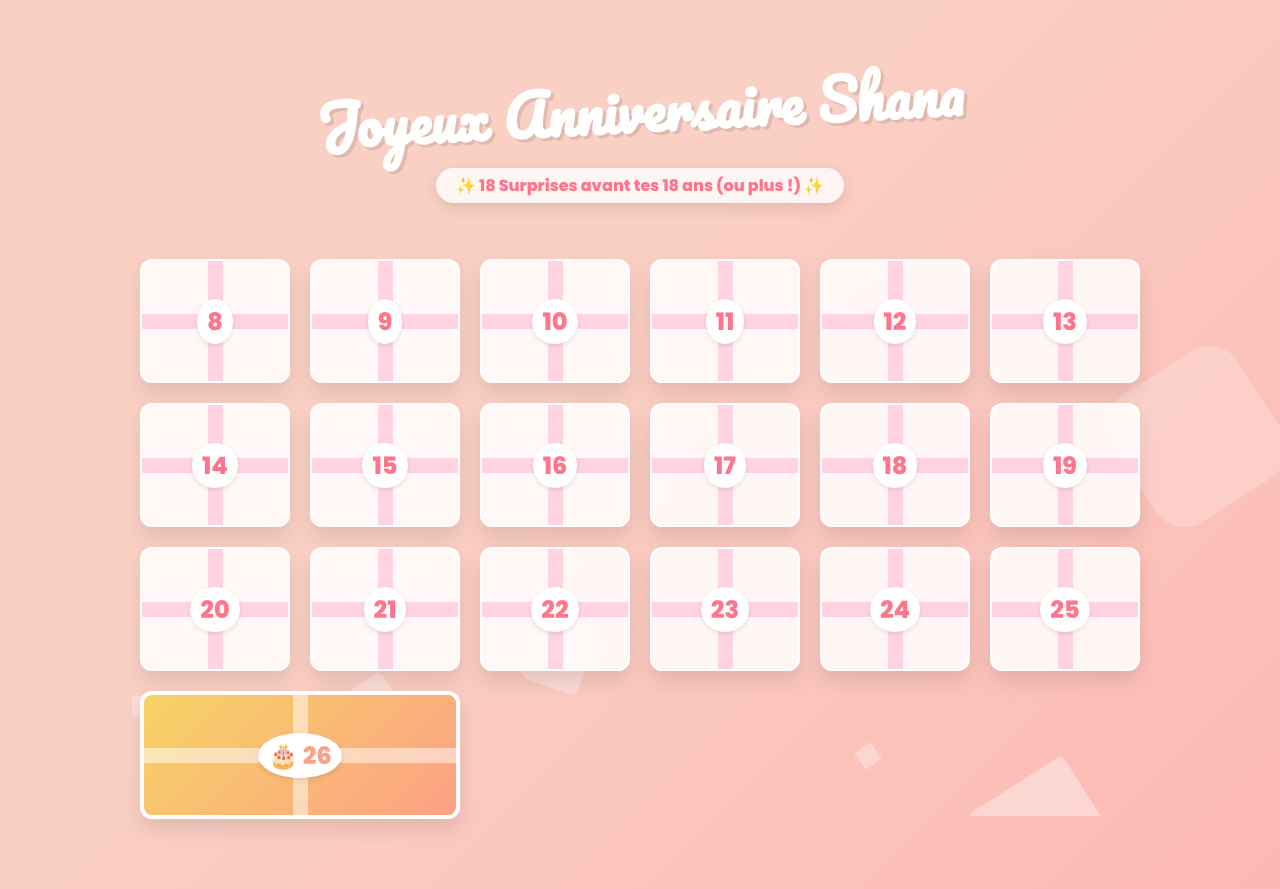
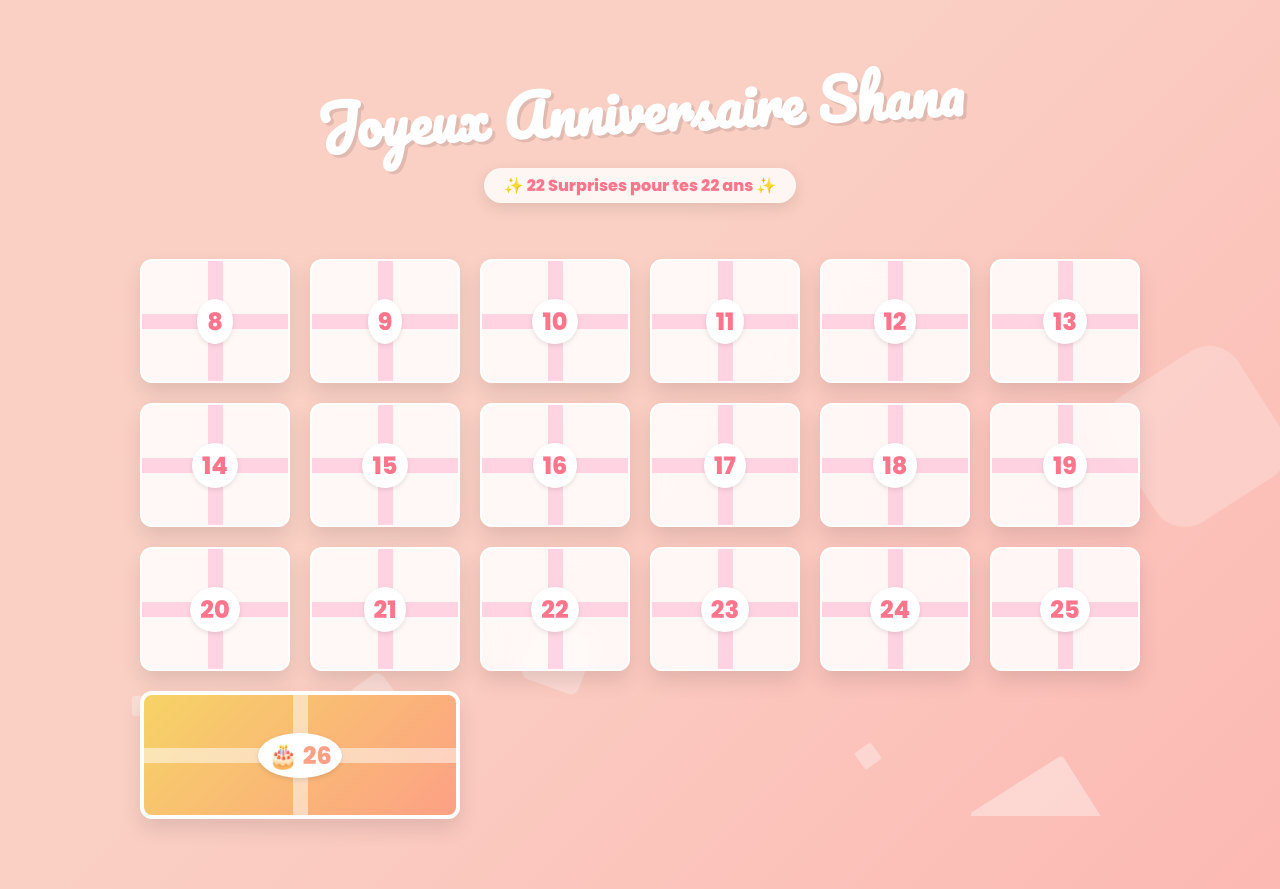
Before and after one commit to mohamedAhmedvall/annivShana, a plain HTML site: page index.html in a window 1280 px wide. Drawn offline with nearby package versions, Linux system fonts and the light colour scheme.

Commit message:
Update birthday calendar for Shana's 22nd birthday

```diff
--- a/index.html
+++ b/index.html
@@ -245,7 +245,7 @@
 
     <header>
         <h1>Joyeux Anniversaire Shana</h1>
-        <p class="subtitle">✨ 18 Surprises avant tes 18 ans (ou plus !) ✨</p>
+        <p class="subtitle">✨ 22 Surprises pour tes 22 ans ✨</p>
     </header>
 
     <div id="calendar"></div>
```
